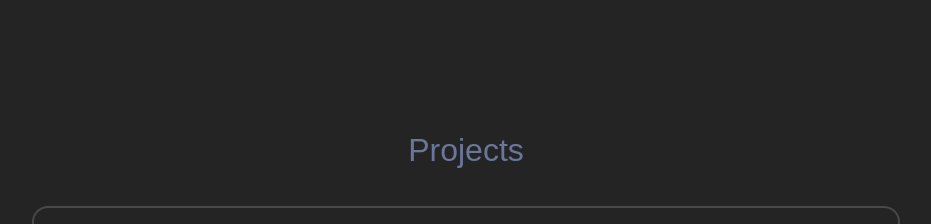
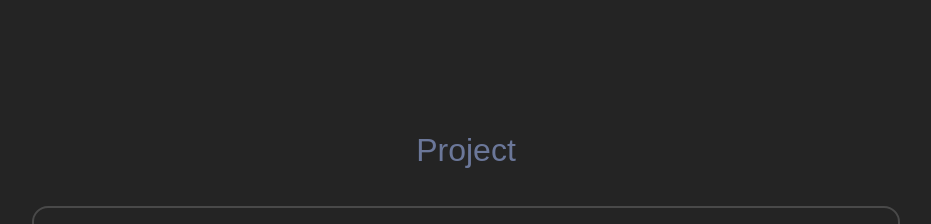
Before and after one commit to J0hnux/react-portfolio, a React (Vite) app: page / in a window 1280 px wide. Shown: the part 1420-1644 px from the top of the page, without its empty margins (174-1105 px from the left). Built offline with nearby package versions, Linux system fonts and the light colour scheme.

Commit message:
Add s on project when number of project is more than 1, otherwise don't add s.

```diff
--- a/src/components/Projects.jsx
+++ b/src/components/Projects.jsx
@@ -5,7 +5,7 @@ import "./Projects.scss";
 const Projects = () => {
   return (
     <section className="projects container section" id="projects">
-      <h1>Projects</h1>
+      <h1>{projects.length > 1 ? "Projects" : "Project"}</h1>
       <div className="project__cards">
         {projects.map((project, index) => (
           <ProjectCard
```
